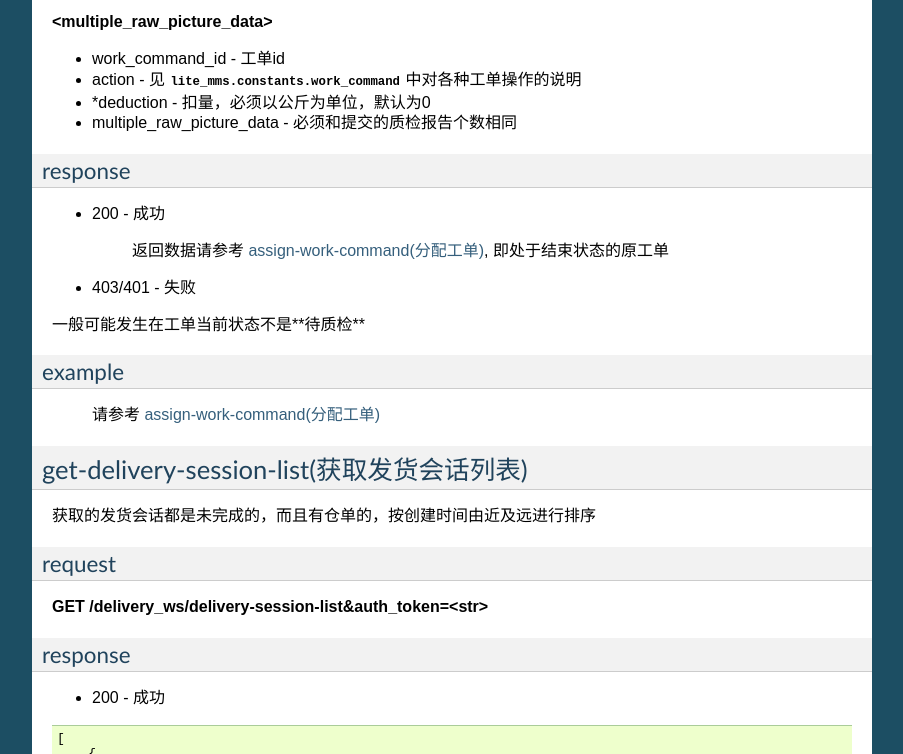
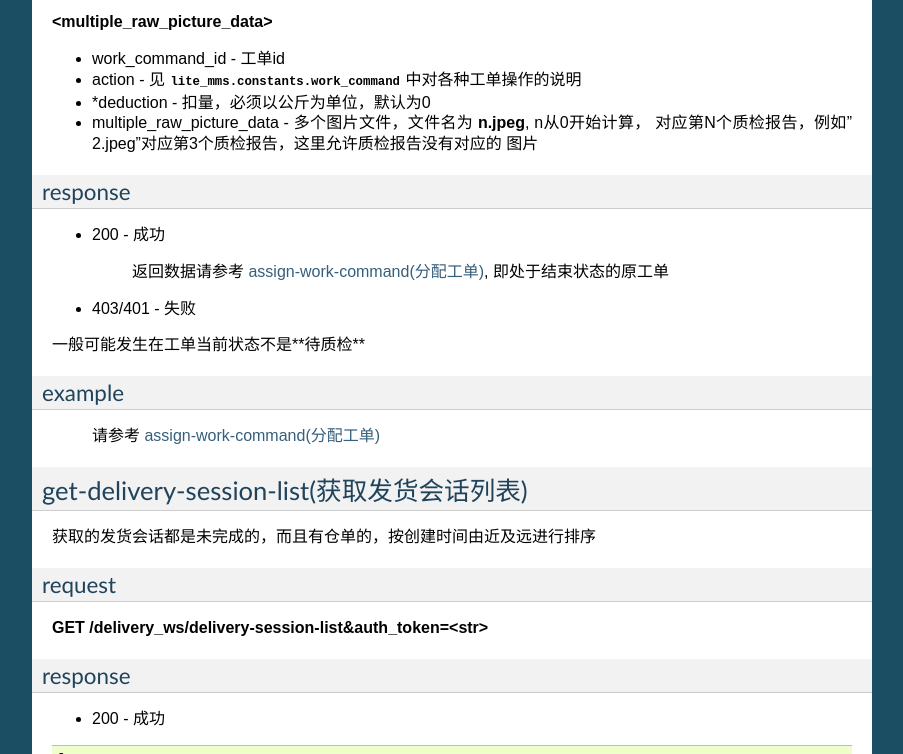
Before and after one commit to PuZheng/lite-mms, a Sphinx documentation site: the page built from docs/source/webservices.rst, in a window 1280 px wide and 900 px high, scrolled down 13594 px, cut to the strip 146-900 px from the top of the window. Shown: the whole strip, without its empty margins (198-1101 px from the left). Built offline with Sphinx 7.4.7, drawn with Linux system fonts in a browser that asks for light colours; some of the changed text lies outside the part shown.

Commit message:
let the test pass

```diff
--- a/docs/source/webservices.rst
+++ b/docs/source/webservices.rst
@@ -814,7 +814,9 @@ request
 * work_command_id - 工单id
 * action - 见 :py:mod:`lite_mms.constants.work_command` 中对各种工单操作的说明
 * \*deduction - 扣量，必须以公斤为单位，默认为0
-* multiple_raw_picture_data - 必须和提交的质检报告个数相同
+* multiple_raw_picture_data - 多个图片文件，文件名为 **n.jpeg**, n从0开始计算，
+  对应第N个质检报告，例如"2.jpeg"对应第3个质检报告，这里允许质检报告没有对应的
+  图片
 
 response
 ========
@@ -1131,4 +1133,6 @@ response
 
 * work_command_id - 工单id
 * actor_id - 发起人id，这里为质检员
-* multiple_raw_picture_data - 必须和提交的质检报告个数相同
+* multiple_raw_picture_data - 多个图片文件，文件名为 **n.jpeg**, n从0开始计算，
+  对应第N个质检报告，例如"2.jpeg"对应第3个质检报告，这里允许质检报告没有对应的
+  图片
```
Also changed, not shown: 1 other file.
